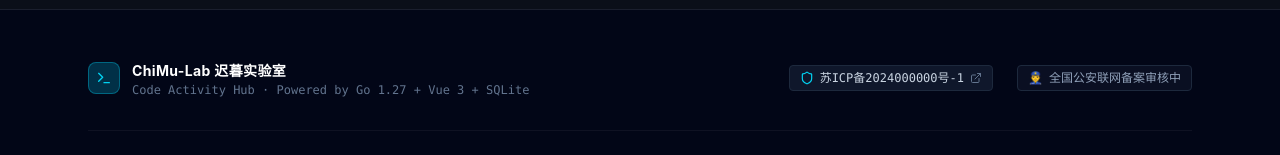
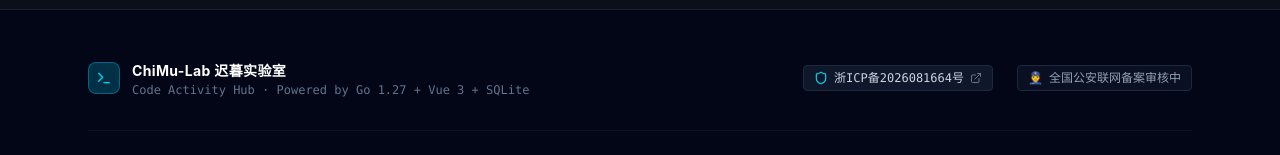
Before and after one commit to YN1753/ChiMu-Lab, a Vue app in the folder web/: page / in a window 1280 px wide. Shown: the part 2372-2527 px from the top of the page. Built offline with nearby package versions, Linux system fonts and the light colour scheme; no server answers.

Commit message:
feat: update official ICP filing number 浙ICP备2026081664号

```diff
--- a/web/src/App.vue
+++ b/web/src/App.vue
@@ -130,7 +130,7 @@ const config = ref<SiteConfig | null>({
   site_name: '迟暮实验室 · ChiMu-Lab',
   site_desc: 'Code Activity Hub · 迟暮的个人极客工坊与代码动态中心',
   domain: 'codeactivityhub.top',
-  icp_number: '苏ICP备2024000000号-1',
+  icp_number: '浙ICP备2026081664号',
   icp_link: 'https://beian.miit.gov.cn',
   police_number: '全国公安联网备案审核中',
   police_code: '',
--- a/web/src/components/ComplianceFooter.vue
+++ b/web/src/components/ComplianceFooter.vue
@@ -36,7 +36,7 @@ defineProps<{
             class="flex items-center gap-1.5 text-slate-300 hover:text-cyan-400 transition-colors py-1 px-2.5 rounded bg-slate-900 border border-slate-800 hover:border-cyan-500/40"
           >
             <Shield class="w-3.5 h-3.5 text-cyan-400" />
-            <span>{{ config?.icp_number || '苏ICP备2024000000号-1' }}</span>
+            <span>{{ config?.icp_number || '浙ICP备2026081664号' }}</span>
             <ExternalLink class="w-3 h-3 text-slate-500" />
           </a>
 
```
Also changed, not shown: 1 other file (tests, documents, lock files or other folders).
